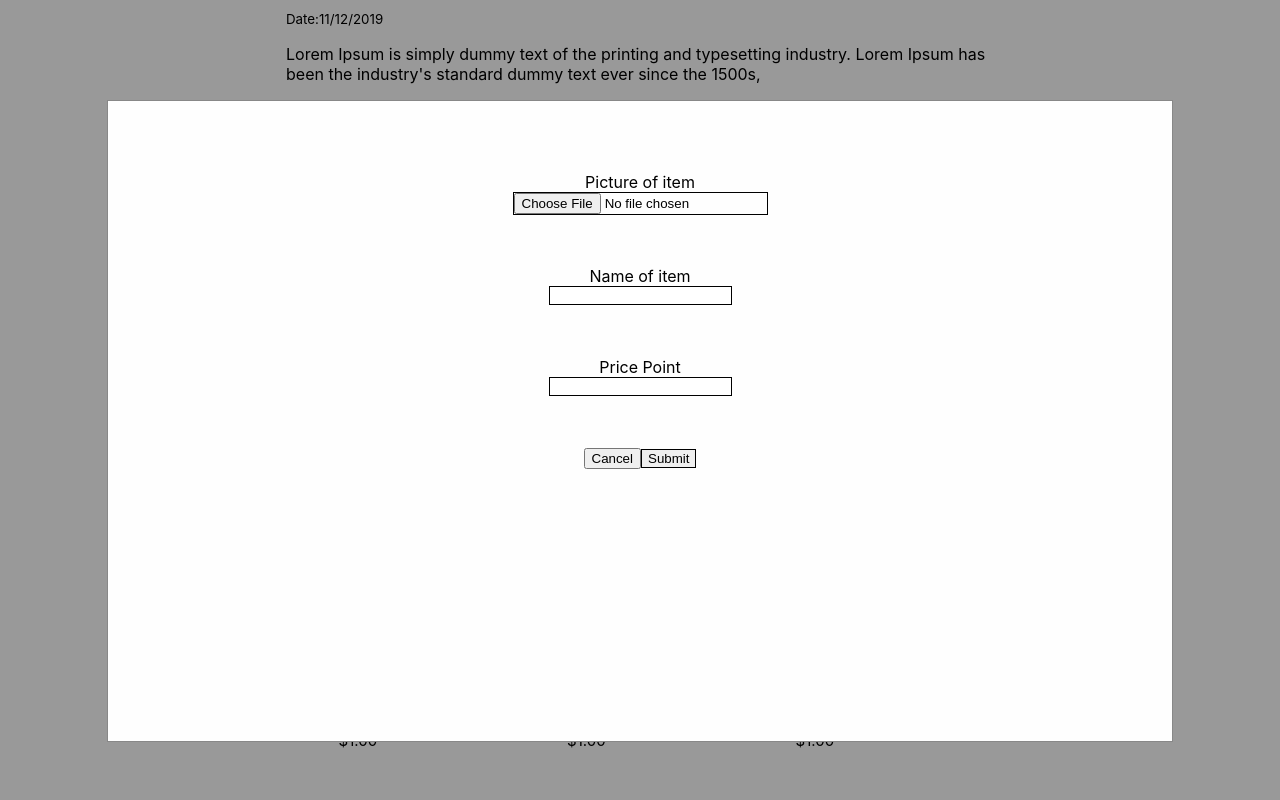
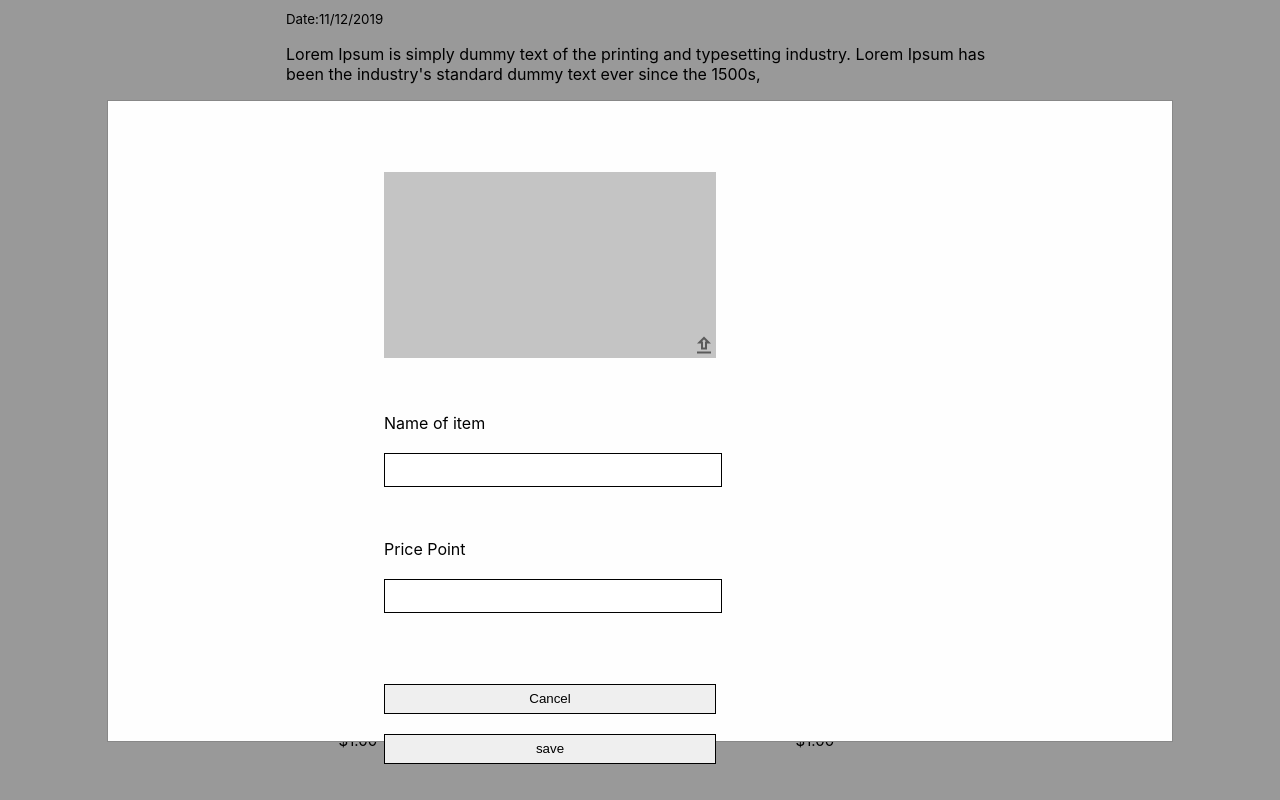
Before and after one commit to gsc229/quick-street-fe, a React (Create React App) app in the folder app/: page / in a window 1280 px wide. Both pictures are taken after typing "5", "5", "5", "Sample", "5" into the empty fields and a click on the button "Add product". Shown: the part 1444-2244 px from the top of the page. Built offline with nearby package versions, Linux system fonts and the light colour scheme.

Commit message:
add styling to add product form

```diff
--- a/app/src/App.css
+++ b/app/src/App.css
@@ -299,13 +299,48 @@
 .vendor_add_product_form .input_wrapper {
   display: flex;
   flex-direction: column;
+  width: 50%;
+  align-items: flex-start;
+  margin: 5% 25%;
+}
+
+.vendor_product_container {
+  position: relative;
+}
+
+.vendor_product_image {
+  width: 100%;
   text-align: center;
-  align-items: center;
-  margin: 5% 0;
+}
+
+.vendor_product_input {
+  display: none;
+}
+
+.vendor_product_picture_upload {
+  position: absolute;
+  bottom: 5px;
+  right: 0px;
 }
 
 .vendor_add_product_form input {
+  height: 30px;
+  width: 332px;
   border: 1px solid black;
+  margin-top: 20px;
+}
+.vendor_product_btn_group {
+  width: 50%;
+  display: flex;
+  flex-direction: column;
+  margin: 2% 25%;
+}
+
+.vendor_product_btn_group button {
+  width: 332px;
+  height: 30px;
+  margin-top: 20px;
+  border: 1px black solid;
 }
 
 .vendor_product_list_wrapper {
--- a/app/src/components/VendorProfile/VendorAddProductForm.js
+++ b/app/src/components/VendorProfile/VendorAddProductForm.js
@@ -1,17 +1,21 @@
-import React, { useState } from "react";
+import React, { useState, useRef } from "react";
+import upload from "../../assets/upload.png";
+import productImg from "../../assets/rectangle75.png";
 
 const VendorAddProductForm = ({ modal, addProductformClickHandler }) => {
-  const [file, setFile] = useState("");
-  const [filename, setFilename] = useState("Choose File");
+  const productPictureUploader = useRef(null);
+
   const [product, setProduct] = useState({
     name: "",
     price: ""
   });
 
-  const changePicture = e => {
-    console.log(e);
-    // setFile(e.target.file[0]);
-    // setFilename(e.target.file[0].name);
+  const uploadProductPicture = e => {
+    productPictureUploader.current.click();
+  };
+
+  const productPictureChangeHandler = e => {
+    console.log(`product picture change`);
   };
 
   const changeHandler = e => {
@@ -33,8 +37,25 @@ const VendorAddProductForm = ({ modal, addProductformClickHandler }) => {
     >
       <form className="vendor_add_product_form" onSubmit={onSubmit}>
         <div className="input_wrapper">
-          <label>Picture of item</label>
-          <input type="file" onChange={changePicture} />
+          <div className="vendor_product_container">
+            <img
+              className="vendor_product_image"
+              src={productImg}
+              alt="vendor product"
+            />
+            <input
+              className="vendor_product_input"
+              type="file"
+              ref={productPictureUploader}
+              onChange={productPictureChangeHandler}
+            />
+            <img
+              className="vendor_product_picture_upload"
+              src={upload}
+              alt="upload icon"
+              onClick={uploadProductPicture}
+            />
+          </div>
         </div>
 
         <div className="input_wrapper">
@@ -55,8 +76,10 @@ const VendorAddProductForm = ({ modal, addProductformClickHandler }) => {
             onChange={changeHandler}
           />
         </div>
-        <button onClick={addProductformClickHandler}>Cancel</button>
-        <input type="submit" />
+        <div className="vendor_product_btn_group">
+          <button onClick={addProductformClickHandler}>Cancel</button>
+          <button>save</button>
+        </div>
       </form>
     </div>
   );
```
Also changed, not shown: app/src/assets/rectangle75.png (added).
